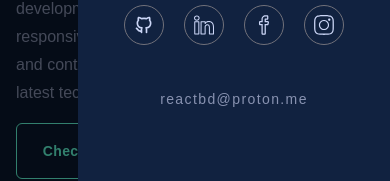
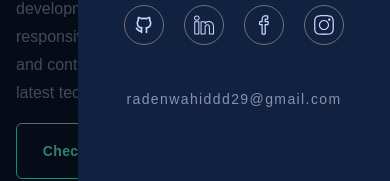
Before and after one commit to radenwahid/newporto, a React (Vite) app: page / in a window 390 px wide. Both pictures are taken after a click on the element 362 px from the left and 40 px from the top of the page. Shown: the part 329-510 px from the top of the page. Built offline with nearby package versions, Linux system fonts and the light colour scheme.

Commit message:
Update Header.jsx

```diff
--- a/src/ui/Header.jsx
+++ b/src/ui/Header.jsx
@@ -116,26 +116,26 @@ const Header = () => {
                     </Link>
                   ))}
                 </ul>
-                <a href={resume} target="_blank">
-                  <motion.button
-                    initial={{ opacity: 0 }}
-                    animate={{ opacity: 1 }}
-                    transition={{ delay: 0.5 }}
-                    className="px-4 py-2 rounded-md font-medium text-designColor text-[13px] tracking-wider uppercase border border-designColor hover:bg-hoverColor duration-300"
-                  >
-                    Resume
-                  </motion.button>
-                </a>
+                 <motion.a
+            initial={{ opacity: 0 }}
+            animate={{ opacity: 1 }}
+            transition={{ delay: 0.5 }}
+            href="https://drive.google.com/file/d/12bQKXS6GN9mIpOFndTjEVtK6BtBJO8K5/view?usp=sharing"
+            target="blank"
+            className="px-4 py-2 rounded-md font-medium text-designColor text-[13px] tracking-wider uppercase border border-designColor hover:bg-hoverColor duration-200"
+          >
+            Resume
+          </motion.a>
                 <SocialLInks className="flex-row items-center gap-5" />
                 <motion.a
                   initial={{ opacity: 0 }}
                   animate={{ opacity: 1 }}
                   transition={{ delay: 1.2, ease: "easeIn" }}
                   className="text-sm w-72 tracking-widest text-designColor text-center mt-4"
-                  href="mailto:noor.jsdivs@gmail.com"
+                  href="mailto:radenwahiddd29@gmail.com"
                 >
                   <p className="text-darkText hover:text-designColor hover:underline underline-offset-4 duration-200">
-                    reactbd@proton.me
+                    radenwahiddd29@gmail.com
                   </p>
                 </motion.a>
               </div>
```
